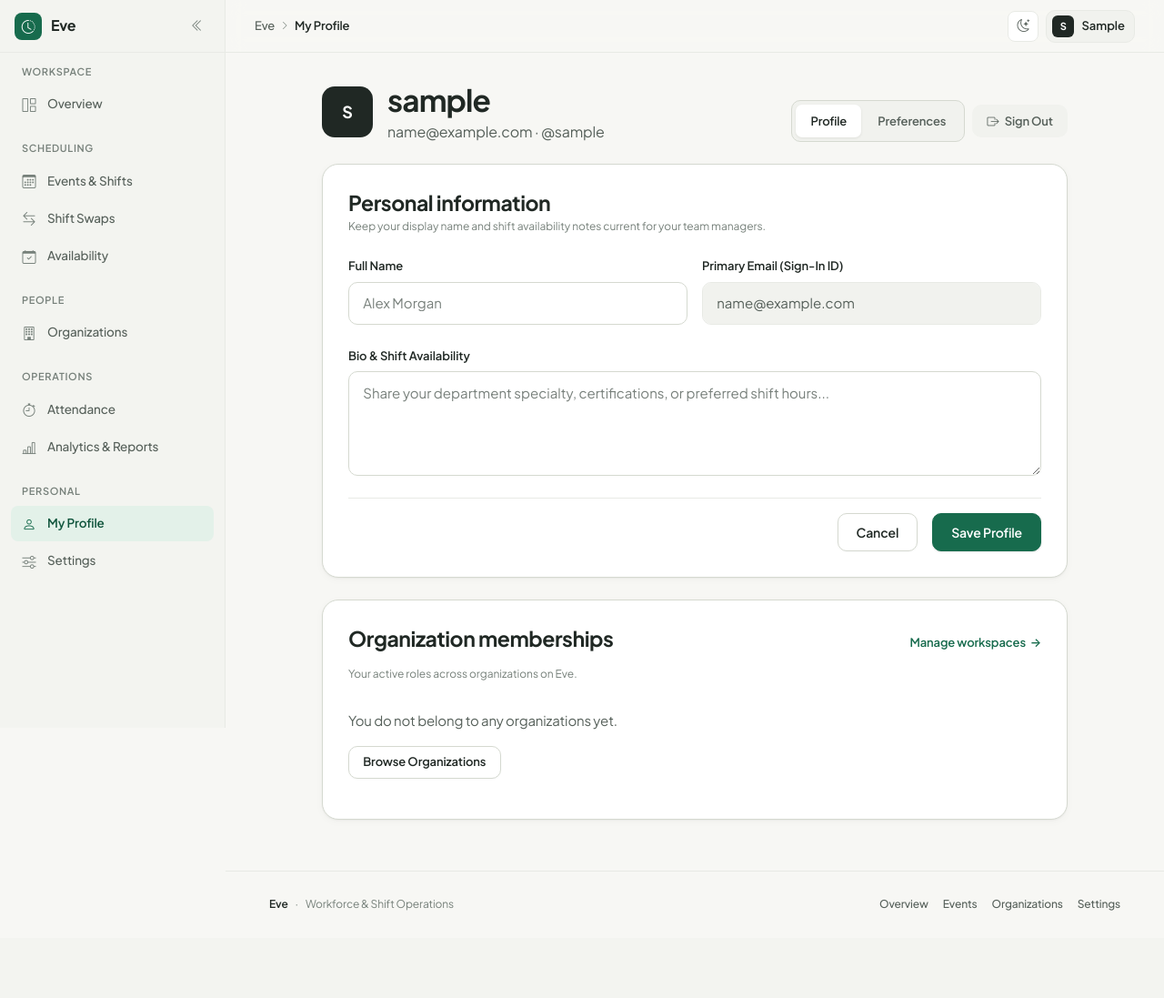
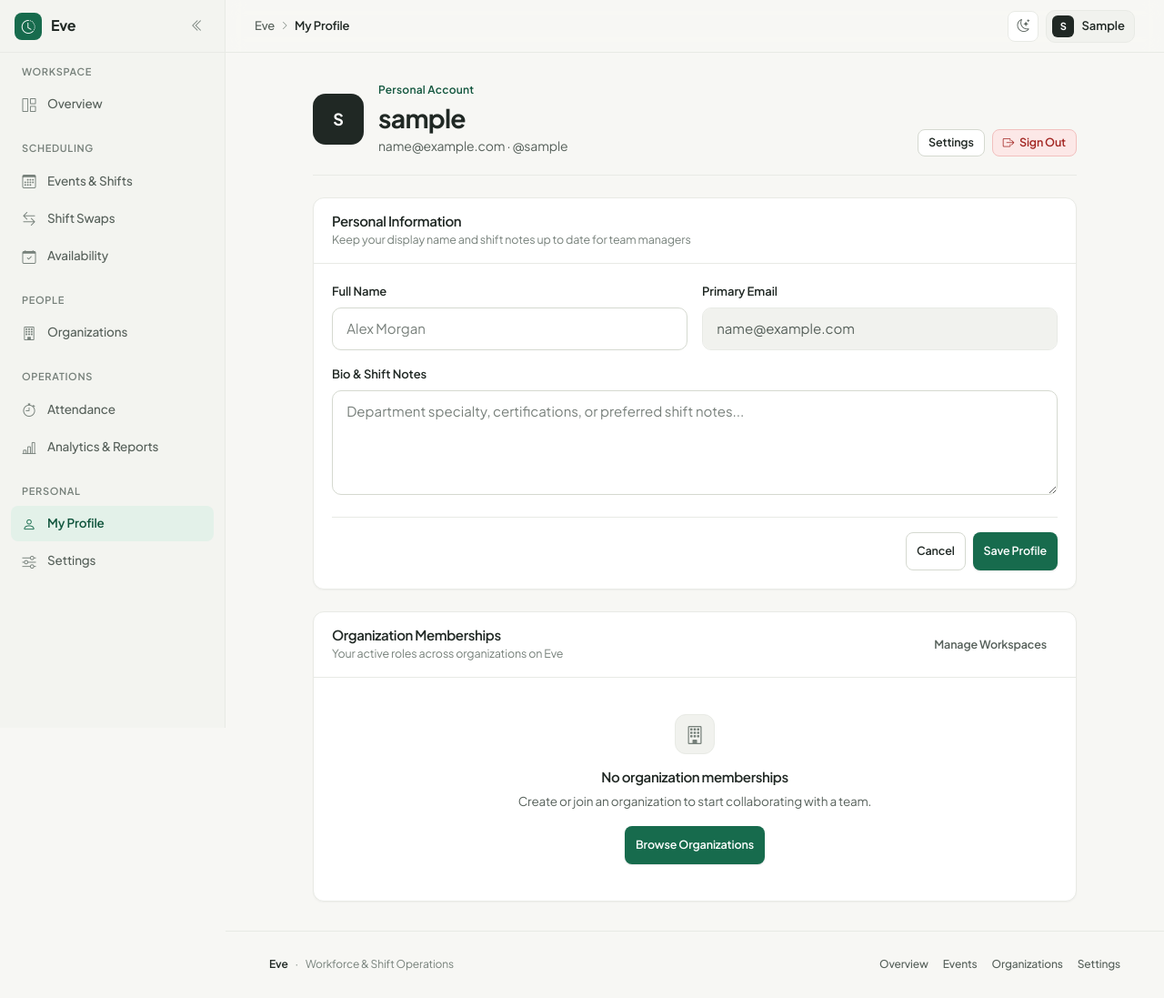
Before and after one commit to Leandrozxc/Eve, a Django app: page /profile/ in a window 1280 px wide. Shown: the whole page at 91% size. Before the commit the page ends 1001 px from the top, so only its background shows below. Run offline with Django 5.2, Linux system fonts and the light colour scheme; the visitor is signed in with stand-in values (Sample User, id 1); data comes from the database, SQL or seed files in the repository; data that the repository does not hold is empty.

Commit message:
feat(ui): polish profile and settings

```diff
--- a/templates/profile/profile.html
+++ b/templates/profile/profile.html
@@ -1,108 +1,105 @@
 {% extends 'base.html' %}
 
-{% block title %}Account Profile{% endblock %}
+{% block title %}My Profile{% endblock %}
 
 {% block full_bleed %}
-<!-- 1. Account Identity & Settings Switcher Header -->
-<section class="apple-section-white">
-    <div class="apple-container" style="max-width: 820px;">
-        <div class="eve-workspace-header">
-            <div class="d-flex align-items-center gap-3">
-                <span class="eve-avatar-lg">
-                    {{ user.first_name|default:user.username|make_list|first|upper }}
-                </span>
-                <div>
-                    <h1 class="apple-headline-section mb-1">{{ profile.full_name|default:user.username }}</h1>
-                    <p class="apple-subhead mb-0">{{ user.email }} &middot; @{{ user.username }}</p>
-                </div>
-            </div>
-
-            <div class="d-flex flex-wrap align-items-center gap-2">
-                <div class="eve-segmented-control" role="navigation" aria-label="Account sections">
-                    <a href="{% url 'userprofile:profile' %}" class="eve-segmented-item active">Profile</a>
-                    <a href="{% url 'usersettings:settings' %}" class="eve-segmented-item">Preferences</a>
-                </div>
-                <a href="{% url 'login:logout' %}" class="btn-apple-ghost btn-apple-sm text-danger">
-                    <i class="bi bi-box-arrow-right" aria-hidden="true"></i>
-                    <span>Sign Out</span>
-                </a>
+<div style="max-width: 840px; margin: 0 auto;">
+    <div class="eve-page-header">
+        <div class="d-flex align-items-center gap-3">
+            <span class="eve-avatar-lg" style="flex-shrink: 0;">
+                {{ user.first_name|default:user.username|make_list|first|upper }}
+            </span>
+            <div>
+                <div class="eve-page-eyebrow">Personal Account</div>
+                <h1 class="eve-page-title">{{ profile.full_name|default:user.username }}</h1>
+                <p class="eve-page-subtitle">{{ user.email }} &middot; @{{ user.username }}</p>
             </div>
         </div>
+        <div class="eve-page-actions">
+            <a href="{% url 'usersettings:settings' %}" class="eve-btn eve-btn-secondary eve-btn-sm">Settings</a>
+            <a href="{% url 'login:logout' %}" class="eve-btn eve-btn-danger eve-btn-sm">
+                <i class="bi bi-box-arrow-right" aria-hidden="true"></i>
+                <span>Sign Out</span>
+            </a>
+        </div>
     </div>
-</section>
 
-<!-- 2. Profile Details & Memberships -->
-<section class="apple-section-canvas">
-    <div class="apple-container" style="max-width: 820px;">
-        <!-- Personal Information Tile -->
-        <div class="apple-tile mb-4">
-            <div class="mb-4">
-                <h2 class="apple-headline-tile mb-1">Personal information</h2>
-                <p class="apple-caption mb-0">Keep your display name and shift availability notes current for your team managers.</p>
+    <!-- Personal Information Form -->
+    <section class="eve-panel mb-4" aria-label="Personal Information">
+        <div class="eve-panel-header">
+            <div>
+                <h2 class="eve-panel-title">Personal Information</h2>
+                <p class="eve-panel-subtitle">Keep your display name and shift notes up to date for team managers</p>
             </div>
-
+        </div>
+        <div class="eve-panel-body">
             <form method="post" action="{% url 'userprofile:profile' %}">
                 {% csrf_token %}
-
-                <div class="row g-3 mb-4">
+                <div class="row g-3 mb-3">
                     <div class="col-md-6">
-                        <label for="full_name" class="eve-form-label">Full Name</label>
-                        <input type="text" class="form-control eve-input" id="full_name" name="full_name" value="{{ profile.full_name }}" placeholder="Alex Morgan">
+                        <label for="full_name" class="form-label fw-semibold" style="font-size: 13px;">Full Name</label>
+                        <input type="text" class="form-control" id="full_name" name="full_name" value="{{ profile.full_name }}" placeholder="Alex Morgan">
                     </div>
                     <div class="col-md-6">
-                        <label for="email" class="eve-form-label">Primary Email (Sign-In ID)</label>
-                        <input type="email" class="form-control eve-input" id="email" value="{{ user.email }}" disabled readonly>
+                        <label for="email" class="form-label fw-semibold" style="font-size: 13px;">Primary Email</label>
+                        <input type="email" class="form-control" id="email" value="{{ user.email }}" disabled readonly>
                     </div>
                 </div>
-
                 <div class="mb-4">
-                    <label for="bio" class="eve-form-label">Bio &amp; Shift Availability</label>
-                    <textarea class="form-control eve-textarea" id="bio" name="bio" rows="4" placeholder="Share your department specialty, certifications, or preferred shift hours...">{{ profile.bio }}</textarea>
+                    <label for="bio" class="form-label fw-semibold" style="font-size: 13px;">Bio &amp; Shift Notes</label>
+                    <textarea class="form-control" id="bio" name="bio" rows="4" placeholder="Department specialty, certifications, or preferred shift notes...">{{ profile.bio }}</textarea>
                 </div>
-
-                <div class="d-flex justify-content-end align-items-center gap-3 pt-3 apple-divider-top">
-                    <a href="{% url 'home:home' %}" class="btn-apple-secondary">Cancel</a>
-                    <button type="submit" class="btn-apple-primary">Save Profile</button>
+                <div class="d-flex justify-content-end gap-2 pt-3" style="border-top: 1px solid var(--eve-border);">
+                    <a href="{% url 'home:home' %}" class="eve-btn eve-btn-secondary eve-btn-sm">Cancel</a>
+                    <button type="submit" class="eve-btn eve-btn-primary eve-btn-sm">Save Profile</button>
                 </div>
             </form>
         </div>
+    </section>
 
-        <!-- Organization Memberships Hairline Row List (Zero Nested Cards) -->
-        <div class="apple-tile">
-            <div class="d-flex justify-content-between align-items-baseline mb-2">
-                <h2 class="apple-headline-tile">Organization memberships</h2>
-                <a href="{% url 'events:company_list' %}" class="apple-link-cta apple-link-cta-sm">
-                    Manage workspaces <span class="chevron" aria-hidden="true">&rarr;</span>
-                </a>
+    <!-- Organization Memberships -->
+    <section class="eve-panel overflow-hidden" aria-label="Organization Memberships">
+        <div class="eve-panel-header">
+            <div>
+                <h2 class="eve-panel-title">Organization Memberships</h2>
+                <p class="eve-panel-subtitle">Your active roles across organizations on Eve</p>
             </div>
-            <p class="apple-caption mb-3">Your active roles across organizations on Eve.</p>
-
-            {% if memberships %}
-            <div class="apple-row-list">
-                {% for mem in memberships %}
-                <div class="apple-row-item py-3">
-                    <div>
-                        <div class="fw-bold" style="color: var(--eve-text);">{{ mem.company.name }}</div>
-                        <div class="apple-caption tabular-nums">Member since {{ mem.joined_at|date:"M d, Y" }}</div>
-                    </div>
-                    <div class="d-flex align-items-center gap-3">
-                        <span class="eve-role-badge {% if mem.role == 'OWNER' %}eve-role-owner{% elif mem.role == 'MANAGER' %}eve-role-manager{% endif %}">
-                            {{ mem.get_role_display }}
-                        </span>
-                        <a href="{% url 'events:company_members' company_id=mem.company.id %}" class="apple-link-cta apple-link-cta-sm">
-                            Roster <span class="chevron" aria-hidden="true">&rarr;</span>
-                        </a>
-                    </div>
-                </div>
-                {% endfor %}
-            </div>
-            {% else %}
-            <div class="py-3">
-                <p class="apple-body mb-3">You do not belong to any organizations yet.</p>
-                <a href="{% url 'events:company_list' %}" class="btn-apple-secondary btn-apple-sm">Browse Organizations</a>
-            </div>
-            {% endif %}
+            <a href="{% url 'events:company_list' %}" class="eve-btn eve-btn-ghost eve-btn-sm">Manage Workspaces</a>
         </div>
-    </div>
-</section>
+        {% if memberships %}
+        <div class="table-responsive">
+            <table class="eve-data-table">
+                <thead>
+                    <tr>
+                        <th>Organization</th>
+                        <th>Role</th>
+                        <th>Joined</th>
+                        <th class="text-end">Action</th>
+                    </tr>
+                </thead>
+                <tbody>
+                    {% for mem in memberships %}
+                    <tr>
+                        <td class="fw-semibold">{{ mem.company.name }}</td>
+                        <td>
+                            <span class="eve-badge {% if mem.role == 'OWNER' %}eve-badge-success{% elif mem.role == 'MANAGER' %}eve-badge-info{% else %}eve-badge-neutral{% endif %}">
+                                <span class="eve-badge-dot" aria-hidden="true"></span>
+                                <span>{{ mem.get_role_display }}</span>
+                            </span>
+                        </td>
+                        <td class="eve-mono" style="font-size: 12.5px; color: var(--eve-text-secondary);">{{ mem.joined_at|date:"M d, Y" }}</td>
+                        <td class="text-end">
+                            <a href="{% url 'events:company_members' company_id=mem.company.id %}" class="eve-btn eve-btn-secondary eve-btn-sm">Roster</a>
+                        </td>
+                    </tr>
+                    {% endfor %}
+                </tbody>
+            </table>
+        </div>
+        {% else %}
+        {% url 'events:company_list' as org_url %}
+        {% include 'components/empty_state.html' with icon="bi-building" title="No organization memberships" description="Create or join an organization to start collaborating with a team." cta_url=org_url cta_label="Browse Organizations" %}
+        {% endif %}
+    </section>
+</div>
 {% endblock %}
```
Also changed, not shown: templates/login/login.html (+30 -48 lines), templates/register/register.html (+26 -74 lines), templates/usersettings/settings.html (+31 -42 lines).
